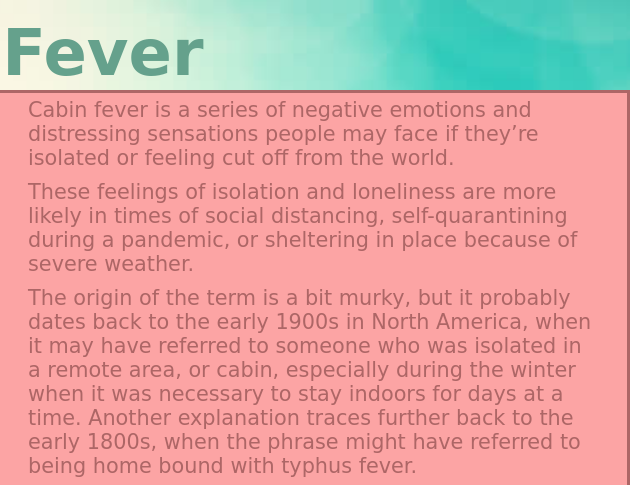
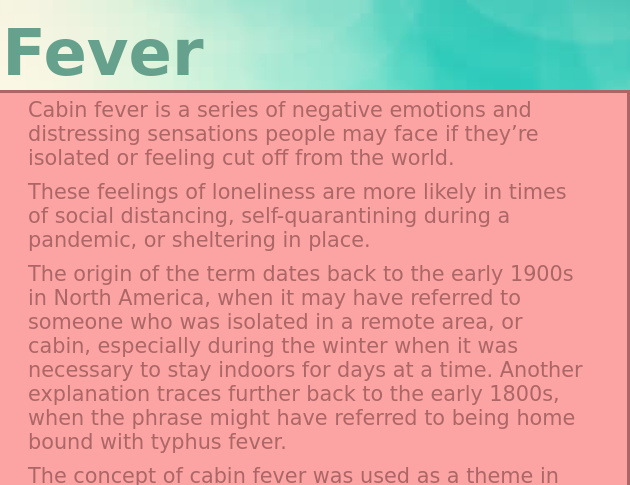
Before and after one commit to jb6400/cabin-fever, a plain HTML site: page info.html in a window 1280 px wide. Shown: the top 485 px of the page, 650-1280 px from the left. Drawn offline with nearby package versions, Linux system fonts and the light colour scheme; a web font is replaced by a local one.

Commit message:
added extra link and editted text

```diff
--- a/info.html
+++ b/info.html
@@ -13,9 +13,9 @@
       <div class="content" id="c1">
         <p>Cabin fever is a series of negative emotions and distressing sensations people may face if they’re isolated or feeling cut off from the world.</p>
 
-        <p>These feelings of isolation and loneliness are more likely in times of social distancing, self-quarantining during a pandemic, or sheltering in place because of severe weather.</p>
+        <p>These feelings of loneliness are more likely in times of social distancing, self-quarantining during a pandemic, or sheltering in place.</p>
 
-        <p> The origin of the term is a bit murky, but it probably dates back to the early 1900s in North America, when it may have referred to someone who was isolated in a remote area, or cabin, especially during the winter when it was necessary to stay indoors for days at a time. Another explanation traces further back to the early 1800s, when the phrase might have referred to being home bound with typhus fever.</p>
+        <p> The origin of the term dates back to the early 1900s in North America, when it may have referred to someone who was isolated in a remote area, or cabin, especially during the winter when it was necessary to stay indoors for days at a time. Another explanation traces further back to the early 1800s, when the phrase might have referred to being home bound with typhus fever.</p>
 
         <p>The concept of cabin fever was used as a theme in Fyodor Dostoevsky's 1866 novel Crime and Punishment, Chaplin's 1925 film The Gold Rush, Stefan Zweig's 1948 novella The Royal Game, the 1980 horror film The Shining, The Simpsons episode "Mountain of Madness", and so on </p>
       </div>
```
Also changed, not shown: facts.html (+1 -1 lines).
